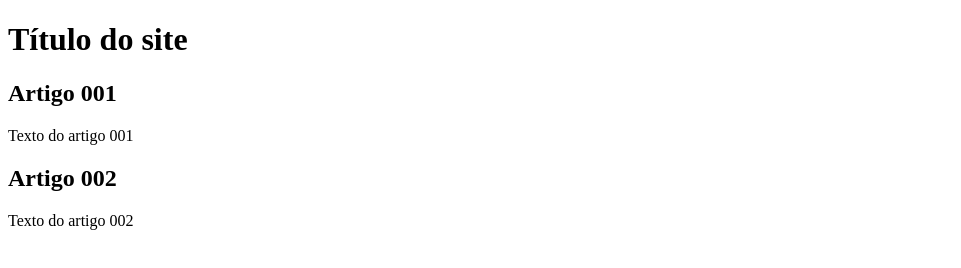
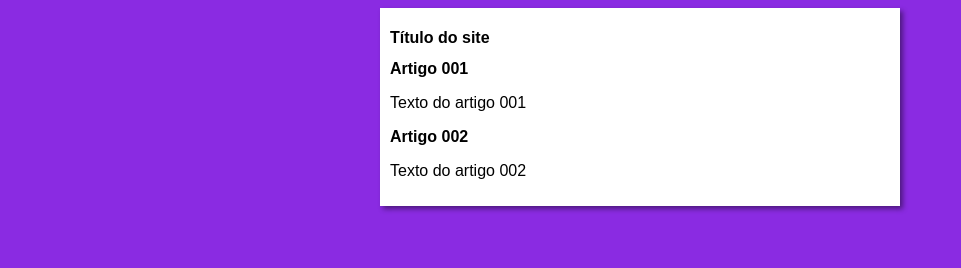
Before and after one commit to daiana1990/projeto-site, a plain HTML site: page index.html in a window 1280 px wide. Shown: the whole page, without its empty margins (0-961 px from the left). Drawn offline with Linux system fonts and the light colour scheme.

Commit message:
iniciei design

```diff
--- /dev/null
+++ b/estilos/style.css
@@ -0,0 +1,16 @@
+* {
+    font-family: Arial, Helvetica, sans-serif;
+    font-size: 16px;
+}
+
+body{
+    background-color: blueviolet;
+}
+
+main {
+    background-color: white;
+    width: 500px;
+    margin: auto;
+    padding: 10px;
+    box-shadow: 3px 3px 5px rgba(0, 0, 0, 0.438);
+}
--- a/index.html
+++ b/index.html
@@ -5,6 +5,7 @@
     <meta http-equiv="X-UA-Compatible" content="IE=edge">
     <meta name="viewport" content="width=device-width, initial-scale=1.0">
     <title>Título do site</title>
+    <link rel="stylesheet" href="estilos/style.css">
 </head>
 <body>
    <main>
```
